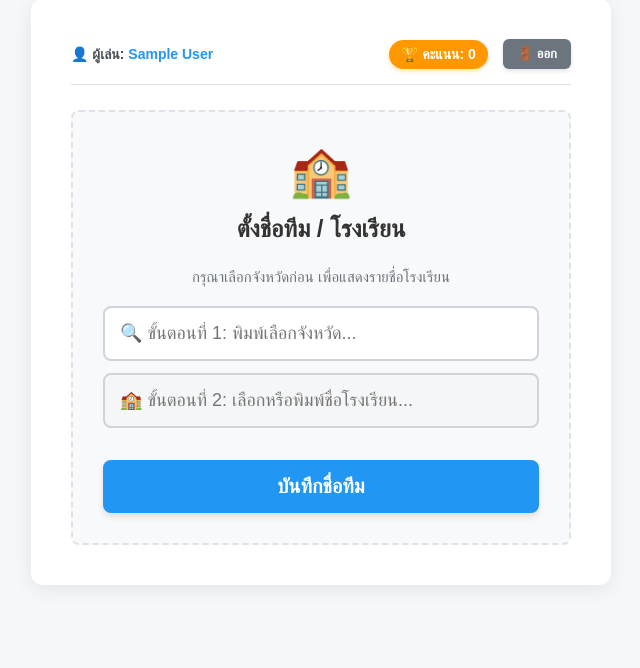
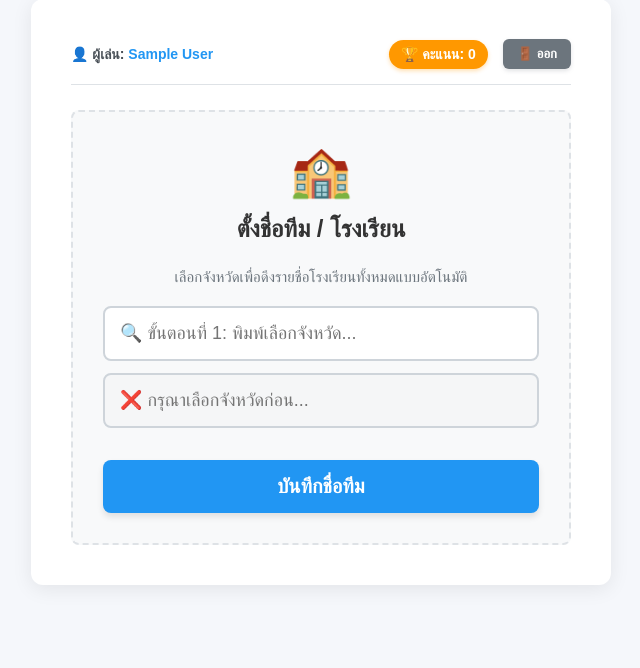
Before and after one commit to 6604302001031-cell/quiz2, a Flask app: template templates/user.html in a window 1280 px wide. Shown: the part 128-796 px from the top of the page, without its empty margins (319-959 px from the left). Run offline with Flask 3, Linux system fonts and the light colour scheme; the template is opened without the code that fills it, so the values that code supplies are empty; the visitor is signed in with stand-in values (Sample User, id 1).

Commit message:
Update user.html

```diff
--- a/templates/user.html
+++ b/templates/user.html
@@ -204,12 +204,12 @@
     <div id="setup-screen" class="waiting-box" style="display: none;">
         <div style="font-size: 50px; margin-bottom: 15px;">🏫</div>
         <h2 style="margin-top: 0;">ตั้งชื่อทีม / โรงเรียน</h2>
-        <p style="color: #6c757d; font-size: 15px; margin-bottom: 20px;">กรุณาเลือกจังหวัดก่อน เพื่อแสดงรายชื่อโรงเรียน</p>
+        <p style="color: #6c757d; font-size: 15px; margin-bottom: 20px;">เลือกจังหวัดเพื่อดึงรายชื่อโรงเรียนทั้งหมดแบบอัตโนมัติ</p>
 
         <div class="input-group">
             <input type="text" id="province-input" class="setup-input" list="province-list" placeholder="🔍 ขั้นตอนที่ 1: พิมพ์เลือกจังหวัด..." autocomplete="off" oninput="updateSchoolList()">
 
-            <input type="text" id="school-input" class="setup-input" list="school-list" placeholder="🏫 ขั้นตอนที่ 2: เลือกหรือพิมพ์ชื่อโรงเรียน..." autocomplete="off" disabled>
+            <input type="text" id="school-input" class="setup-input" list="school-list" placeholder="❌ กรุณาเลือกจังหวัดก่อน..." autocomplete="off" disabled>
 
             <datalist id="province-list">
                 <option value="กรุงเทพมหานคร"><option value="กระบี่"><option value="กาญจนบุรี"><option value="กาฬสินธุ์"><option value="กำแพงเพชร">
@@ -274,40 +274,7 @@
     let teamName = localStorage.getItem('quiz_team_name');
     let gamePollingInterval = null;
 
-    // 📌 ฐานข้อมูลรายชื่อโรงเรียน (สามารถมาเพิ่มชื่อโรงเรียนที่ต้องการให้ค้นหาเจอที่ตรงนี้ได้เลยครับ)
-    const schoolsData = {
-        "กรุงเทพมหานคร": [
-            "โรงเรียนเตรียมอุดมศึกษา", "โรงเรียนสวนกุหลาบวิทยาลัย", "โรงเรียนสามเสนวิทยาลัย",
-            "โรงเรียนบดินทรเดชา (สิงห์ สิงหเสนี)", "โรงเรียนสตรีวิทยา", "โรงเรียนเทพศิรินทร์", "โรงเรียนหอวัง"
-        ],
-        "สุราษฎร์ธานี": [
-            "โรงเรียนสุราษฎร์ธานี", "โรงเรียนสุราษฎร์พิทยา", "โรงเรียนเมืองสุราษฎร์ธานี",
-            "โรงเรียนพุนพินพิทยาคม", "โรงเรียนกาญจนาภิเษกวิทยาลัย สุราษฎร์ธานี", "โรงเรียนเกาะสมุย"
-        ],
-        "เชียงใหม่": [
-            "โรงเรียนยุพราชวิทยาลัย", "โรงเรียนเชียงใหม่คริสเตียน", "โรงเรียนปรินส์รอยแยลส์วิทยาลัย",
-            "โรงเรียนมงฟอร์ตวิทยาลัย", "โรงเรียนวัฒโนทัยพายัพ"
-        ],
-        "ขอนแก่น": [
-            "โรงเรียนขอนแก่นวิทยายน", "โรงเรียนกัลยาณวัตร", "โรงเรียนสาธิตมหาวิทยาลัยขอนแก่น",
-            "------------- โรงเรียนอื่นๆ สามารถพิมพ์ชื่อเองได้เลย -------------"
-        ],
-        "นครปฐม": [
-            "โรงเรียนมหิดลวิทยานุสรณ์", "โรงเรียนพระปฐมวิทยาลัย", "โรงเรียนราชินีบูรณะ"
-        ],
-        "ชลบุรี": [
-            "โรงเรียนชลราษฎรอำรุง", "โรงเรียนชลกันยานุกูล", "โรงเรียนสาธิตพิบูลบำเพ็ญ"
-        ],
-        "นครราชสีมา": [
-            "โรงเรียนราชสีมาวิทยาลัย", "โรงเรียนสุรนารีวิทยา", "โรงเรียนบุญวัฒนา"
-        ],
-        "สงขลา": [
-            "โรงเรียนหาดใหญ่วิทยาลัย", "โรงเรียนหาดใหญ่วิทยาลัยสมบูรณ์กุลกันยา", "โรงเรียนมหาวชิราวุธ"
-        ]
-        // 💡 ถ้ามีโรงเรียนจังหวัดอื่นๆ เพิ่มเติม สามารถใส่เพิ่มตรงนี้ในโครงสร้าง "ชื่อจังหวัด": ["โรงเรียน1", "โรงเรียน2"] ได้เลยครับ
-    };
-
-    // 📌 ฟังก์ชันจัดการอัปเดตรายชื่อโรงเรียนแบบไดนามิกตามจังหวัดที่เลือก
+    // 📌 ฟังก์ชันดึงรายชื่อโรงเรียนจากเซิร์ฟเวอร์แบบ Dynamic Real-time
     function updateSchoolList() {
         const provinceInput = document.getElementById('province-input');
         const schoolInput = document.getElementById('school-input');
@@ -315,30 +282,43 @@
 
         const selectedProvince = provinceInput.value.trim();
 
-        // ล้างข้อมูลเก่าในลิสต์โรงเรียนทิ้งก่อน
+        // ล้างตัวเลือกเก่าออกก่อนทุกครั้ง
         schoolDatalist.innerHTML = '';
 
-        // ตรวจสอบว่าจังหวัดที่พิมพ์/เลือก มีในฐานข้อมูลของเราหรือไม่
-        if (schoolsData[selectedProvince]) {
-            // ดึงรายชื่อโรงเรียนของจังหวัดนั้นๆ มาสร้างเป็นตัวเลือก <option>
-            schoolsData[selectedProvince].forEach(school => {
-                const option = document.createElement('option');
-                option.value = school;
-                schoolDatalist.appendChild(option);
-            });
-
-            schoolInput.disabled = false;
-            schoolInput.placeholder = "🏫 พิมพ์หรือเลือกชื่อโรงเรียน...";
-        } else if (selectedProvince !== "") {
-            // ถ้าเลือกจังหวัดที่ไม่มีในฐานข้อมูลตัวอย่าง (เปิดให้พิมพ์ชื่อโรงเรียนอิสระได้เลย)
-            schoolInput.disabled = false;
-            schoolInput.placeholder = "🏫 พิมพ์ชื่อโรงเรียนของคุณที่นี่...";
-        } else {
-            // ถ้ายังไม่ได้กรอกจังหวัด ให้ล็อคช่องเลือกโรงเรียนไว้ก่อน
+        if (!selectedProvince) {
             schoolInput.disabled = true;
             schoolInput.value = '';
             schoolInput.placeholder = "❌ กรุณาเลือกจังหวัดก่อน...";
+            return;
         }
+
+        schoolInput.placeholder = "⏳ กำลังโหลดรายชื่อโรงเรียนในจังหวัด...";
+        schoolInput.disabled = true;
+
+        // ดึงรายชื่อโรงเรียนทั้งหมดของจังหวัดนั้นๆ ผ่าน API หลังบ้าน
+        fetch(`/api/schools?province=${encodeURIComponent(selectedProvince)}`)
+        .then(res => res.json())
+        .then(schools => {
+            if (schools && schools.length > 0) {
+                schools.forEach(school => {
+                    const option = document.createElement('option');
+                    option.value = school;
+                    schoolDatalist.appendChild(option);
+                });
+                schoolInput.disabled = false;
+                schoolInput.placeholder = "🏫 พิมพ์ค้นหาหรือเลือกโรงเรียนของคุณ...";
+            } else {
+                // กรณีพิมพ์จังหวัดแปลกๆ หรือไม่พบข้อมูลในระบบ ให้เปิดสิทธิ์ให้ผู้เล่นพิมพ์ชื่อเองได้อย่างอิสระ
+                schoolInput.disabled = false;
+                schoolInput.placeholder = "🏫 พิมพ์ชื่อโรงเรียนของคุณเองได้เลย...";
+            }
+        })
+        .catch(err => {
+            console.error('Error fetching schools:', err);
+            // กรณีระบบขัดข้อง สำรองข้อมูลให้พิมพ์มือเองได้ เพื่อไม่ให้ระบบล่มหน้างาน
+            schoolInput.disabled = false;
+            schoolInput.placeholder = "🏫 พิมพ์ชื่อโรงเรียนของคุณเองได้เลย...";
+        });
     }
 
     function renderMathPreview() {
@@ -390,12 +370,11 @@
             alert('กรุณาเลือกหรือระบุจังหวัดของคุณก่อนครับ');
             return;
         }
-        if (schoolVal.length < 2 || schoolVal.includes("---")) {
+        if (schoolVal.length < 2) {
             alert('กรุณากรอกหรือเลือกชื่อโรงเรียนที่ถูกต้องอย่างน้อย 2 ตัวอักษรครับ');
             return;
         }
 
-        // รวมร่างส่งข้อมูล: "โรงเรียนพุนพินพิทยาคม (สุราษฎร์ธานี)"
         teamName = `${schoolVal} (${provinceVal})`;
         localStorage.setItem('quiz_team_name', teamName);
         initPlayer();
```
